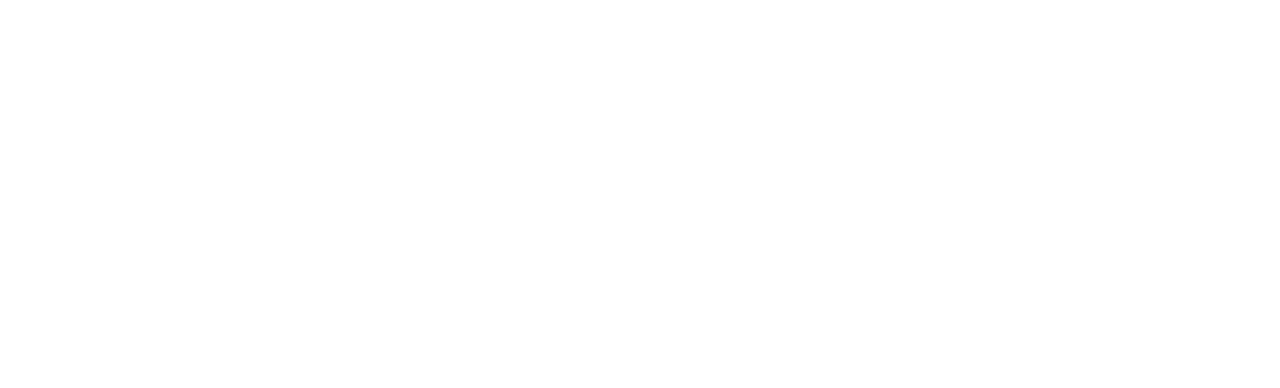
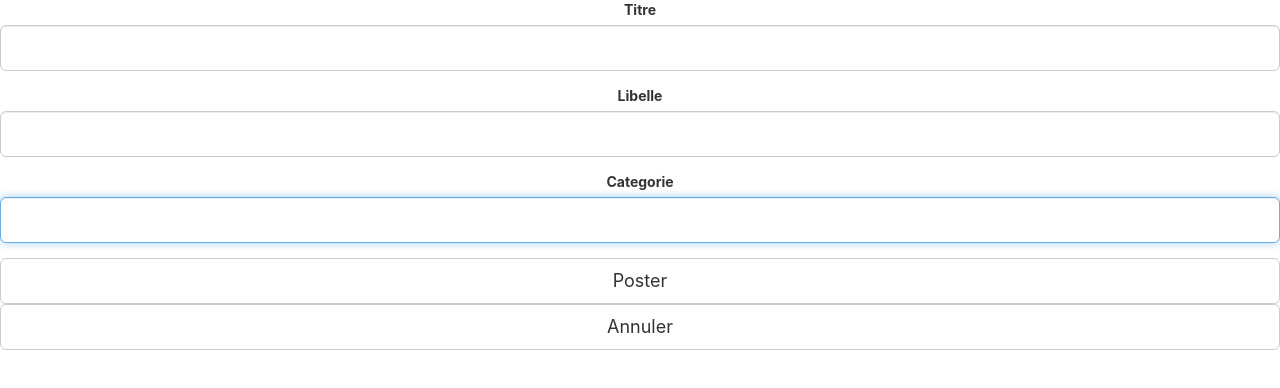
Before and after one commit to hugobrando/projetWebMobile, a React (Create React App) app in the folder client/: page /createPost in a window 1280 px wide. Shown: the top 388 px of the page. Built offline with nearby package versions, Linux system fonts and the light colour scheme; sample sign-in values are in the browser's storage.

Commit message:
REACT : create Post v1

```diff
--- a/client/src/App.js
+++ b/client/src/App.js
@@ -5,6 +5,7 @@
 import { Signup } from "./components/Signup/Signup.js";
 import { PrivateRoute } from "./components/PrivateRoute.js";
 import { Information } from "./components/Perso/Information.js"
+import { CreatePost } from "./components/Post/CreatePost.js"
 import "./App.css";
 
 class App extends Component {
@@ -17,6 +18,7 @@
             <Route exact path="/signup" component={Signup} />
             <PrivateRoute path="/dashboard" component={Dashboard} />
             <PrivateRoute path="/information" component={Information} />
+            <PrivateRoute path="/createPost" component={CreatePost} />
           </Switch>
         </div>
       </div>
--- a/client/src/components/Dashboard/Dashboard.js
+++ b/client/src/components/Dashboard/Dashboard.js
@@ -11,6 +11,10 @@
 
   information = () => {
     window.location = "/information";
+  };
+
+  post = () => {
+    window.location = "/createPost";
   };
 
   render() {
@@ -53,11 +57,14 @@
   </div>
 </form>
     </div>
-            <Button  block bsSize="large" type="submit">
+            <Button  block bsSize="large" type="submit" onClick={this.disconnect}>
               Se déconnecter
             </Button>
-            <Button block bsSize="large" type="submit">
+            <Button block bsSize="large" type="submit" onClick={this.information}>
               Mes informations
+            </Button>
+            <Button block bsSize="large" type="submit" onClick={this.post}>
+              Poster
             </Button>
         </nav>
       <div className="Dashboard">
--- /dev/null
+++ b/client/src/components/Post/CreatePost.js
@@ -0,0 +1,106 @@
+import React from "react";
+import { Button, FormGroup, FormControl, ControlLabel } from "react-bootstrap";
+import API from "../../utils/API";
+import ReactDOM from 'react-dom';
+
+
+export class CreatePost extends React.Component {
+  state = {
+    description: "",
+    libelle: "",
+    categorie: ""
+  };
+  send = async () => {
+    const { description, libelle, categorie } = this.state;
+    var valide = true;
+    if (!description || description.length === 0){
+      ReactDOM.render(
+        React.createElement('div', {}, <p className="error">Vous avez oubliez de saisir votre description !</p>),
+        document.getElementById("descriptionError")
+      )
+      valide = false;
+    }
+
+    if (!libelle || libelle.length === 0){
+      ReactDOM.render(
+        React.createElement('div', {}, <p className="error">Vous avez oubliez de saisir votre libelle !</p>),
+        document.getElementById("libelleError")
+      )
+      valide = false;
+    }
+    if (!categorie || categorie.length === 0){
+      ReactDOM.render(
+        React.createElement('div', {}, <p className="error">Vous avez oubliez de saisir votre nom !</p>),
+        document.getElementById("categorieError")
+      )
+      valide = false;
+    }
+
+    if(valide){
+      try {
+        const token = localStorage.getItem("token")
+        const { data } = await API.createPost({ description, libelle, token, categorie });
+        window.location = "/dashboard";
+      } catch (error) {
+        console.error(error);
+        ReactDOM.render(
+          React.createElement('div', {}, <p className="error"> {error.response.data.text} !</p>),
+          document.getElementById("errorSubmit")
+        )
+      }
+    }
+  };
+  homePage = () => {
+    window.location = "/dashboard";
+  }
+  handleChange = (event) => {
+    this.setState({
+      [event.target.id]: event.target.value
+    });
+  };
+  render() {
+    const { description, libelle, categorie } = this.state;
+    return (
+      <div className="Titre">
+        <FormGroup controlId="description" bsSize="large">
+          <ControlLabel>Titre</ControlLabel>
+          <FormControl
+            autoFocus
+            type="text"
+            value={description}
+            onChange={this.handleChange}
+          />
+          <div id="descriptionError"></div>
+        </FormGroup>
+        <FormGroup controlId="libelle" bsSize="large">
+          <ControlLabel>Libelle</ControlLabel>
+          <FormControl
+            autoFocus
+            type="text"
+            value={libelle}
+            onChange={this.handleChange}
+          />
+          <div id="libelleError"></div>
+        </FormGroup>
+        <FormGroup controlId="categorie" bsSize="large">
+          <ControlLabel>Categorie</ControlLabel>
+          <FormControl
+            autoFocus
+            type="text"
+            value={categorie}
+            onChange={this.handleChange}
+          />
+          <div id="categorieError"></div>
+        </FormGroup>
+
+        <Button onClick={this.send} block bsSize="large" type="submit">
+          Poster
+        </Button>
+        <div id="errorSubmit"></div>
+        <Button onClick={this.homePage} block bsSize="large" type="submit">
+          Annuler
+        </Button>
+      </div>
+    );
+  }
+}
--- a/client/src/utils/API.js
+++ b/client/src/utils/API.js
@@ -51,5 +51,9 @@
   getInfoUser: function(){
     const token = localStorage.getItem("token");
     return axios.get(`${burl}/user/info/` + token , { headers: headers });
-  }
+  },
+
+  createPost: function(send) {
+    return axios.post(`${burl}/post/create`, send, { headers: headers });
+  },
 };
```
